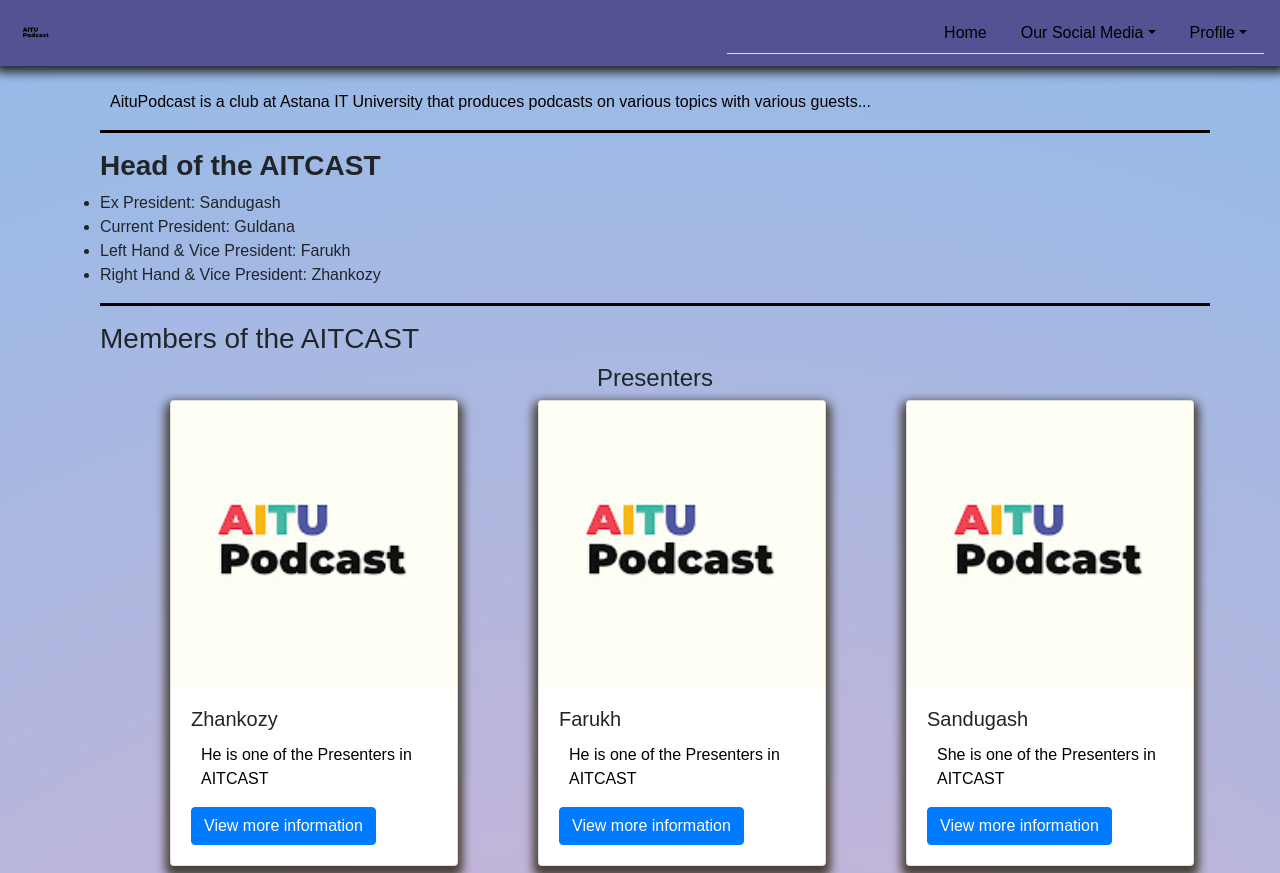
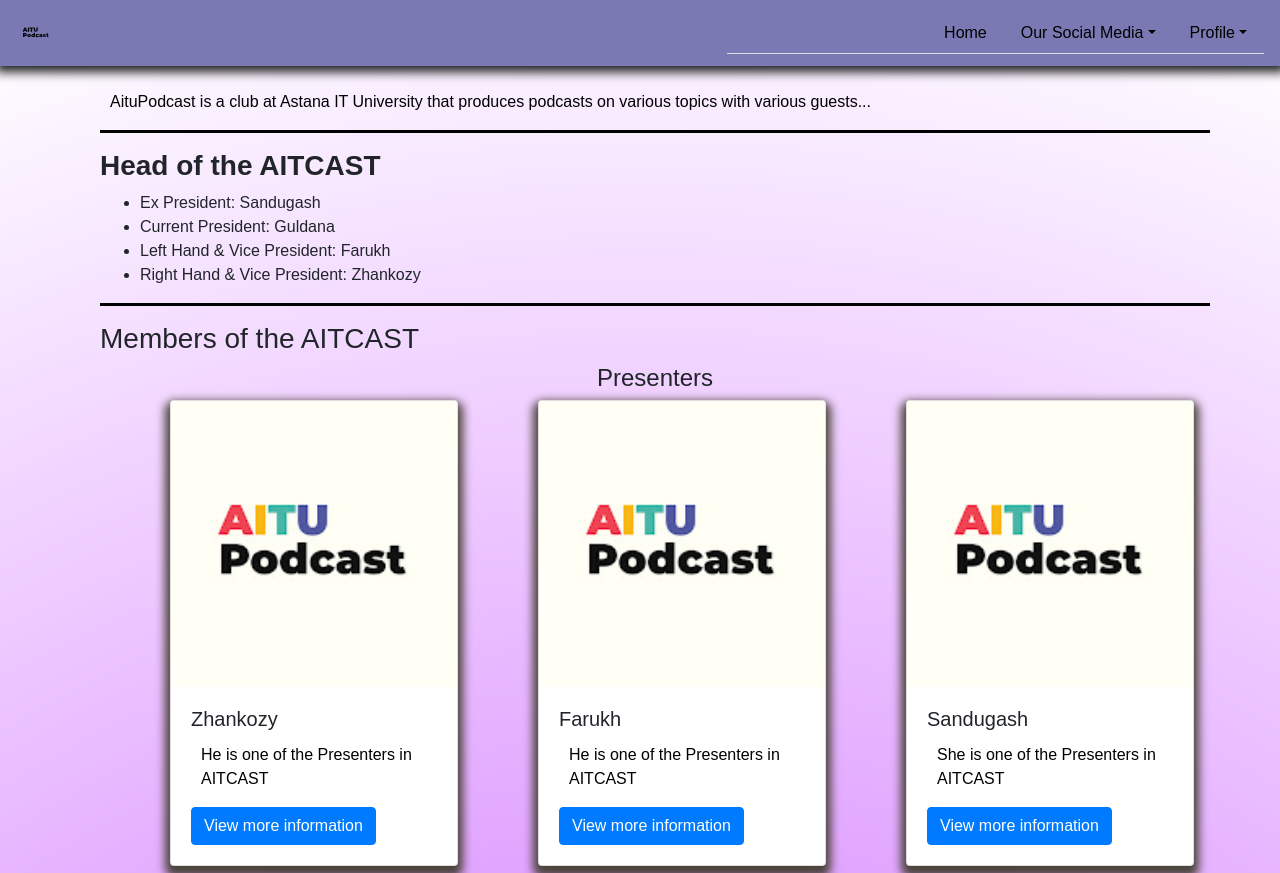
Before and after one commit to zhanikplanet/Websites, a plain HTML site: page index.html in a window 1280 px wide. Shown: the top 873 px of the page. Drawn offline with nearby package versions, Linux system fonts and the light colour scheme.

Commit message:
Update site.css

```diff
--- a/site.css
+++ b/site.css
@@ -1,6 +1,6 @@
 * {
-    margin: 0;
-    padding: 0;
+    margin: 400;
+    padding: 200;
     box-sizing: border-box;
 }
 
@@ -10,7 +10,7 @@ body {
 }
 
 .NavigationMenu {
-    background-color: #535293;
+    background-color: hsl(241, 28%, 59%);
     box-shadow: 1px 1px 10px 5px hsl(0, 0%, 12%);
 }
 .WelcomeText{
@@ -66,8 +66,8 @@ p {
     border-radius: 20px;
     padding: 0px 70px 0px 100px;
     margin-top: 20px;
-    background: rgb(238,174,202);
-    background: radial-gradient(circle, rgba(238,174,202,1) 0%, rgba(148,187,233,1) 100%);
+    background: rgb(196,75,255);
+    background: radial-gradient(circle, rgba(196,75,255,1) 0%, rgba(255,255,255,1) 100%);
 }
 
 .Members {
@@ -76,7 +76,6 @@ p {
 }
 
 .card {
-    justify-content: center;
     width: 18rem;
     display: inline-block;
     margin-right: 10px;
```
